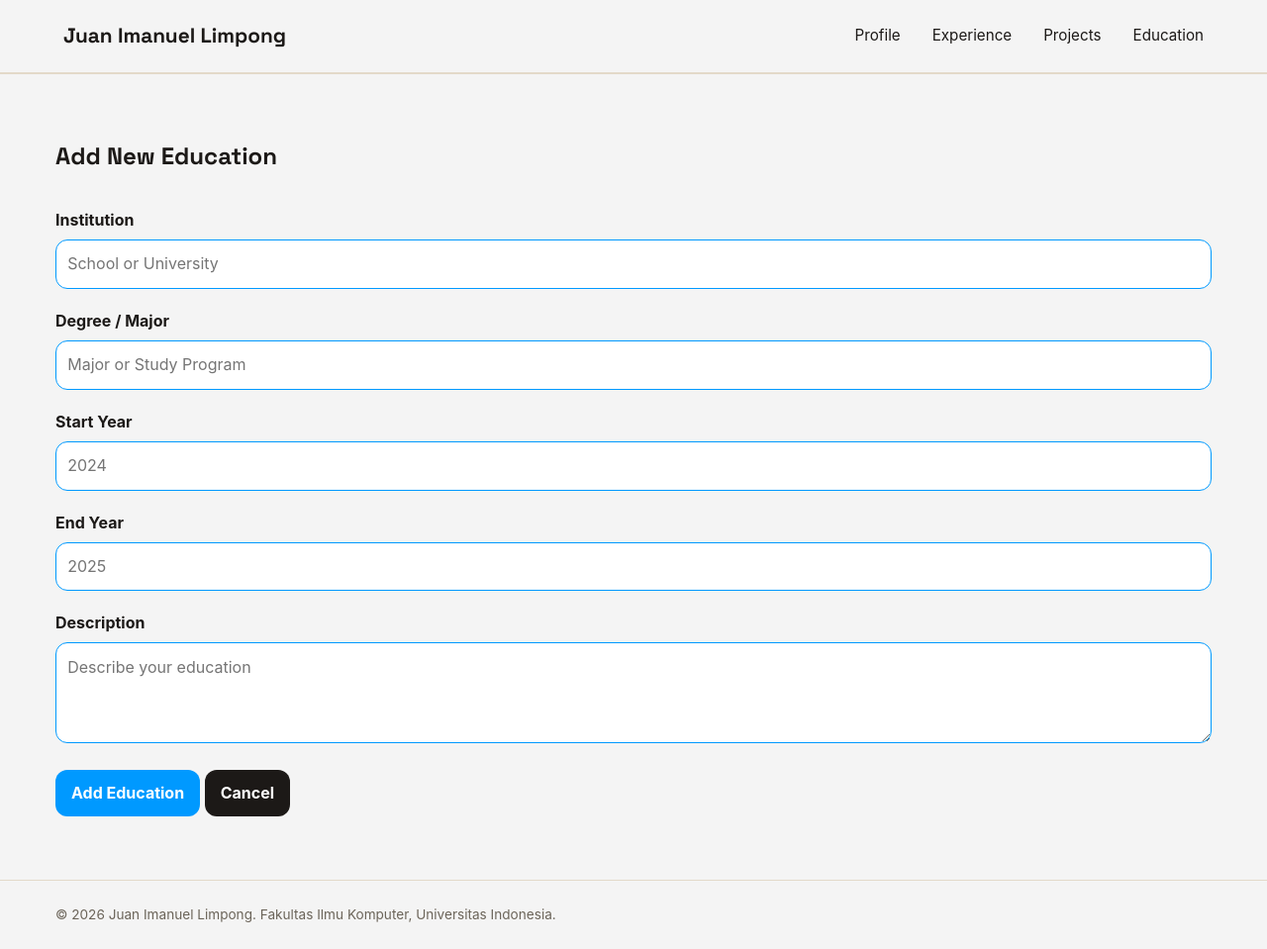
After one commit to imanuelo/myportofolio, a Django app: page /education/add/ in a window 1280 px wide. The commit adds this page. Shown: the whole page at 99% size. Run offline with Django 5.2, Linux system fonts and the light colour scheme.

Commit message:
TUGAS 3 DONEEEE!!!

```diff
--- a/main/forms.py
+++ b/main/forms.py
@@ -1,6 +1,6 @@
-from django.forms import ModelForm, TextInput, Textarea, URLInput
+from django.forms import ModelForm, TextInput, Textarea, URLInput, NumberInput
 
-from main.models import Project
+from main.models import Project, Education
 
 class ProjectForm(ModelForm):
     class Meta:
@@ -46,7 +46,57 @@ class ProjectForm(ModelForm):
             ),
             "thumbnail": URLInput(
                 attrs={
-                    "placeholder": "https://drive.google.com/thumbnail...",
+                    "placeholder": "https://drive.google.com/thumbnail...sz1000",
                 }
             ),
         }
+
+class EducationForm(ModelForm):
+    class Meta:
+        model = Education
+        fields = [
+            "institution",
+            "degree",
+            "start_year",
+            "end_year",
+            "description",
+        ]
+
+        labels = {
+            "institution": "Institution",
+            "degree": "Degree / Major",
+            "start_year": "Start Year",
+            "end_year": "End Year",
+            "description": "Description",
+        }
+
+        widgets = {
+            "institution": TextInput(
+                attrs={
+                    "placeholder": "School or University",
+                    "maxlength": 255,
+                }
+            ),
+            "degree": TextInput(
+                attrs={
+                    "placeholder": "Major or Study Program",
+                    "maxlength": 255,
+                }
+            ),
+            "start_year": NumberInput(
+                attrs={
+                    "placeholder": "2024",
+                }
+            ),
+            "end_year": NumberInput(
+                attrs={
+                    "placeholder": "2025",
+                }
+            ),
+            "description": Textarea(
+                attrs={
+                    "placeholder": "Describe your education",
+                    "rows": 3,
+                }
+            )
+        }
--- a/main/models.py
+++ b/main/models.py
@@ -17,6 +17,7 @@ class Experience(models.Model):
     category = models.CharField(max_length=20, choices=EXPERIENCE_CHOICES, default='full-time')
     started_at = models.DateTimeField(auto_now_add=True)
     ended_at = models.DateTimeField(blank=True, null=True)
+
     def __str__(self):
         return self.title
 
@@ -31,5 +32,17 @@ class Project(models.Model):
     category = models.CharField(max_length=255)
     project_url = models.URLField(blank=True)
     thumbnail = models.URLField(blank=True, max_length=500)
+
     def __str__(self):
         return self.title
+
+
+class Education(models.Model):
+    institution = models.CharField(max_length=255)
+    degree = models.CharField(max_length=255)
+    start_year = models.IntegerField()
+    end_year = models.IntegerField()
+    description = models.TextField()
+
+    def __str__(self):
+        return self.instituion
--- a/main/urls.py
+++ b/main/urls.py
@@ -7,6 +7,11 @@ from main.views import (
     create_project,
     get_projects_json,
     delete_project,
+    show_education,
+    create_education,
+    get_education_json,
+    update_education,
+    delete_education,
 )
 
 app_name = "main"
@@ -17,5 +22,10 @@ urlpatterns = [
     path("project/", show_projects, name="show_projects"),
     path("projects/add/", create_project, name="create_project"),
     path("api/projects/", get_projects_json, name="get_projects_json"),
-    path("projects/<uuid:project_id>/delete/",delete_project,name="delete_project")
+    path("projects/<uuid:project_id>/delete/", delete_project, name="delete_project"),
+    path("education/", show_education, name="show_education"),
+    path("education/add/", create_education, name="create_education"),
+    path("api/education/", get_education_json, name="get_education_json"),
+    path("education/<int:education_id>/edit/", update_education, name="update_education"),
+    path("education/<int:education_id>/delete/", delete_education, name="delete_education"),
 ]
--- a/main/views.py
+++ b/main/views.py
@@ -4,8 +4,8 @@ from django.core import serializers
 from django.http import HttpResponse
 from django.shortcuts import get_object_or_404, redirect, render
 
-from main.models import Experience, Project
-from main.forms import ProjectForm
+from main.models import Experience, Project, Education
+from main.forms import ProjectForm, EducationForm
 
 def show_main(request):
     context = {
@@ -46,6 +46,24 @@ def show_projects(request):
     return render(request, "projects.html", context)
 
 
+def show_education(request):
+    json_response = get_education_json(request)
+
+    educations = serializers.deserialize(
+        "json",
+        json_response.content.decode("utf-8"),
+    )
+    educations = [education.object for education in educations]
+    institution_query = request.GET.get("institution", "").strip()
+
+    context = {
+        "name": "Juan Imanuel Limpong",
+        "education_list": educations,
+        "institution_query": institution_query
+    }
+    return render(request, "education.html", context)
+
+
 def create_project(request):
     form = ProjectForm(request.POST or None)
 
@@ -61,6 +79,21 @@ def create_project(request):
     return render(request, "projects_form.html", context)
 
 
+def create_education(request):
+    form = EducationForm(request.POST or None)
+
+    if request.method == "POST" and form.is_valid():
+        form.save()
+        messages.success(request, "New Education added successfully.")
+        return redirect("main:show_education")
+
+    context = {
+        "name": "Juan Imanuel Limpong",
+        "form": form,
+    }
+    return render(request, "education_form.html", context)
+
+
 def delete_project(request, project_id):
     project = get_object_or_404(Project, pk=project_id)
 
@@ -71,6 +104,40 @@ def delete_project(request, project_id):
 
     return redirect("main:show_projects")
 
+
+def delete_education(request, education_id):
+    education = get_object_or_404(Education, pk=education_id)
+
+    if request.method == "POST":
+        education.delete()
+        messages.success(request, "Education deleted successfully!")
+        return redirect("main:show_education")
+
+    return redirect("main:show_education")
+
+
+def update_education(request, education_id):
+    education = get_object_or_404(Education, pk=education_id)
+
+    form = EducationForm(
+        request.POST or None,
+        instance=education
+    )
+
+    if request.method == "POST" and form.is_valid():
+        form.save()
+        messages.success(request, "Education updated successfully.")
+        return redirect("main:show_education")
+
+    context = {
+        "name": "Juan Imanuel Limpong",
+        "form": form,
+        "education": education,
+    }
+
+    return render(request, "education_form.html", context)
+
+
 def get_projects_json(request):
     title_query = request.GET.get("title", "").strip()
     projects = Project.objects.all()
@@ -80,3 +147,14 @@ def get_projects_json(request):
 
     project_json = serializers.serialize("json", projects)
     return HttpResponse(project_json, content_type="application/json")
+
+
+def get_education_json(request):
+    institution_query = request.GET.get("institution", "").strip()
+    educations = Education.objects.all()
+
+    if institution_query:
+        educations = educations.filter(institution__icontains=institution_query)
+
+    institution_json = serializers.serialize("json", educations)
+    return HttpResponse(institution_json, content_type="application/json")
--- a/static/css/style.css
+++ b/static/css/style.css
@@ -319,6 +319,7 @@ h1, .brand {
 .page-section .card {
     display: flex;
     flex-direction: column;
+    gap: 0.2rem;
     padding: 1.25rem;
     border: 1px solid var(--line);
     border-radius: var(--radius);
@@ -407,7 +408,7 @@ h1, .brand {
     display: flex;
     align-items: center;
     flex-wrap: wrap;
-    gap: 20px;
+    gap: 8px;
     margin-top: 1rem;
 }
 
--- a/templates/base.html
+++ b/templates/base.html
@@ -18,6 +18,7 @@
             <a href="{% url 'main:show_main' %}">Profile</a>
             <a href="{% url 'main:show_experience' %}">Experience</a>
             <a href="{% url 'main:show_projects' %}">Projects</a>
+            <a href="{% url 'main:show_education' %}">Education</a>
         </nav>
     </div>
   </header>
--- /dev/null
+++ b/templates/education_form.html
@@ -0,0 +1,51 @@
+{% extends "base.html" %}
+{% block meta %}
+    <title>
+        {% if education %}
+            Edit Education - {{ name }}
+        {% else %}
+            Add Education - {{ name }}
+        {% endif %}
+    </title>
+{% endblock meta %}
+{% block content %}
+    <main>
+        <section class="page-section">
+            <div class="container">
+                <h1>
+                    {% if education %}
+                        Edit Education
+                    {% else %}
+                        Add New Education
+                    {% endif %}
+                </h1>
+                <form method="post"
+                      action="{% if education %}{% url 'main:update_education' education.id %}{% else %}{% url 'main:create_education' %}{% endif %}"
+                      class="project-form">
+                    {% csrf_token %}
+
+                    {% for field in form %}
+                        <div class="form-group">
+                            <label for="{{ field.id_for_label }}">{{ field.label }}</label>
+
+                            {{ field }}
+
+                            {% for error in field.errors %}
+                                <p class="form-error">{{ error }}</p>
+                            {% endfor %}
+                        </div>
+                    {% endfor %}
+
+                    <button type="submit" class="button">
+                        {% if education %}
+                            Update Education
+                        {% else %}
+                            Add Education
+                        {% endif %}
+                    </button>
+                    <a href="{% url 'main:show_education' %}" class="button button-secondary">Cancel</a>
+                </form>
+            </div>
+        </section>
+    </main>
+{% endblock content %}
--- a/templates/projects_form.html
+++ b/templates/projects_form.html
@@ -11,16 +11,21 @@
                       action="{% url 'main:create_project' %}"
                       class="project-form">
                     {% csrf_token %}
+
                     {% for field in form %}
                         <div class="form-group">
                             <label for="{{ field.id_for_label }}">{{ field.label }}</label>
+
                             {{ field }}
+
                             {% for error in field.errors %}
                                 <p class="form-error">{{ error }}</p>
                             {% endfor %}
                         </div>
                     {% endfor %}
+
                     <button type="submit" class="button">Add Project</button>
+
                     <a href="{% url 'main:show_projects' %}" class="button button-secondary">Cancel</a>
                 </form>
             </div>
```
Also changed, not shown: templates/components/education_delete_modal.html (added, +43 -0 lines), templates/education.html (added, +54 -0 lines), README.md, main/migrations/0004_education_remove_experience_thumbnail.py (added), main/migrations/0005_rename_instituion_education_institution.py (added).
